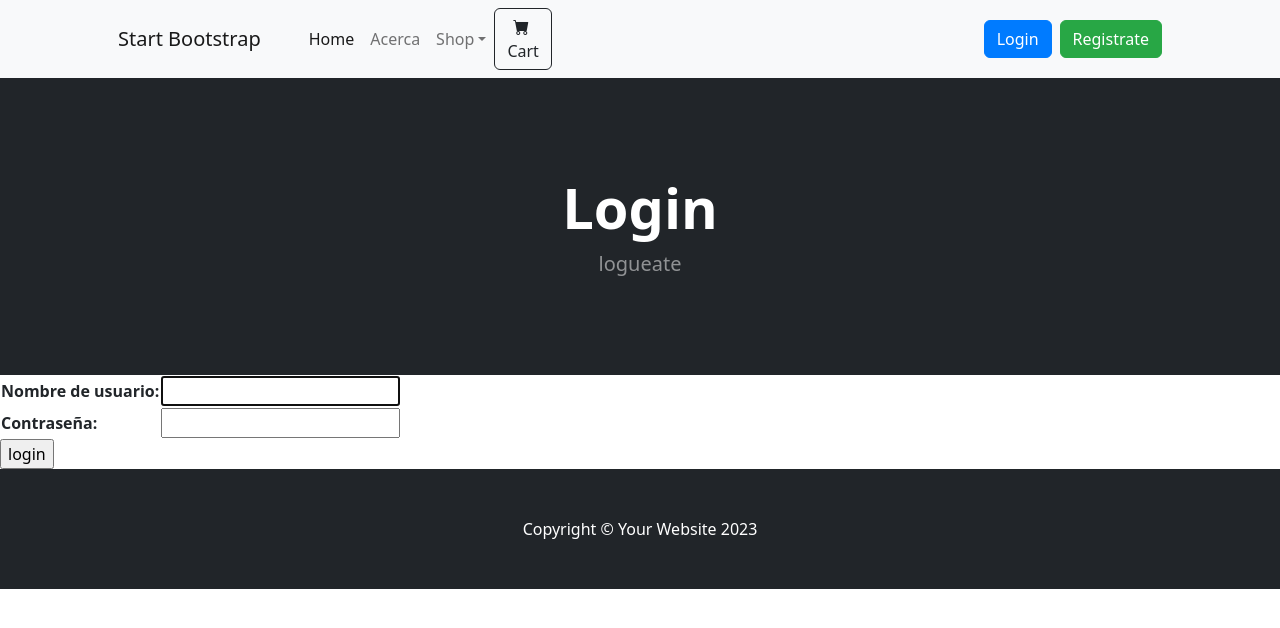
After one commit to marcehlvs/ProyectoFinal, a Django app: page /login/ in a window 1280 px wide. The commit adds this page. Shown: the top 628 px of the page. Run offline with Django 5.2, Linux system fonts and the light colour scheme; some libraries are stand-ins or nearby versions.

Commit message:
login/logout falta registro

```diff
--- a/Tienda/templates/Tienda/index.html
+++ b/Tienda/templates/Tienda/index.html
@@ -24,28 +24,43 @@
         <button class="navbar-toggler" type="button" data-bs-toggle="collapse" data-bs-target="#navbarSupportedContent" aria-controls="navbarSupportedContent" aria-expanded="false" aria-label="Toggle navigation"><span class="navbar-toggler-icon"></span></button>
         <div class="collapse navbar-collapse" id="navbarSupportedContent">
             <ul class="navbar-nav me-auto mb-2 mb-lg-0 ms-lg-4">
-                        <li class="nav-item"><a class="nav-link active" aria-current="page" href="#!">Home</a></li>
-                        <li class="nav-item"><a class="nav-link" href="#!">About</a></li>
+                <li class="nav-item"><a class="nav-link active" aria-current="page" href="{% url 'home' %}">Home</a></li>
+                <li class="nav-item"><a class="nav-link" href="#!">Acerca</a></li>
                 <li class="nav-item dropdown">
                     <a class="nav-link dropdown-toggle" id="navbarDropdown" href="#" role="button" data-bs-toggle="dropdown" aria-expanded="false">Shop</a>
                     <ul class="dropdown-menu" aria-labelledby="navbarDropdown">
-                                <li><a class="dropdown-item" href="{% url 'productos' %}">All Products</a></li>
+                        <li><a class="dropdown-item" href="{% url 'productos' %}">Productos</a></li>
                         <li><hr class="dropdown-divider" /></li>
                         <li><a class="dropdown-item" href="{% url 'categorias' %}">Categorias</a></li>
-                                <li><a class="dropdown-item" href="#!">New Arrivals</a></li>
+                        <li><a class="dropdown-item" href="#!">Pedidos</a></li>
                     </ul>
                 </li>
             </ul>
-                    <form class="d-flex">
+            <form class="d-flex me-auto">
                 <button class="btn btn-outline-dark" type="submit">
                     <i class="bi-cart-fill me-1"></i>
                     Cart
-                            <span class="badge bg-dark text-white ms-1 rounded-pill">0</span>
                 </button>
             </form>
+            <ul class="navbar-nav ms-auto mb-2 mb-lg-0 ms-lg-4" style="display: flex; justify-content: flex-end; width: 100%;">
+                {% if user.is_authenticated %}
+                <li>
+                    <form method="post" action="{% url 'logout' %}" style="display: inline;">
+                        {% csrf_token %}
+                        <button type="submit" class="btn btn-danger me-2" style="background-color: #dc3545; border-color: #dc3545;">Logout</button>
+                    </form>
+                </li>
+                {% else %}
+                <li><a class="btn btn-primary me-2" href="{% url 'login' %}" style="background-color: #007bff; border-color: #007bff;">Login</a></li>
+                <li><a class="btn btn-success" href="" style="background-color: #28a745; border-color: #28a745;">Registrate</a></li>
+                {% endif %}
+            </ul>
         </div>
     </div>
 </nav>
+
+
+
         <!-- Header-->
         {% block titulo %}
         <header class="bg-dark py-5">
--- /dev/null
+++ b/Tienda/templates/Tienda/login.html
@@ -0,0 +1,24 @@
+{% extends 'Tienda/index.html' %}
+
+
+{% block titulo %}
+     <header class="bg-dark py-5">
+            <div class="container px-4 px-lg-5 my-5">
+                <div class="text-center text-white">
+                    <h1 class="display-4 fw-bolder">Login</h1>
+                    <p class="lead fw-normal text-white-50 mb-0">logueate</p>
+                </div>
+            </div>
+        </header>
+{% endblock titulo %}
+
+
+{% block contenido %}
+    <form action="" method="post">
+        {% csrf_token %}
+        <table>
+            {{ form.as_table }}
+        </table>
+        <input type="submit" value="login">
+    </form>
+{% endblock contenido %}
--- a/Tienda/urls.py
+++ b/Tienda/urls.py
@@ -1,5 +1,6 @@
 from django.urls import path, include
 from Tienda.views import *
+from django.contrib.auth.views import LogoutView
 
 urlpatterns = [
     path('', home, name='home'),
@@ -21,5 +22,10 @@ urlpatterns = [
     #___ pedidos
 
 
+    #___ login
 
+    path('login/', loginRequest, name='login'),
+
+    #___ logout con cbv
+    path('logout/', LogoutView.as_view(template_name="Tienda/logout.html"), name='logout'),
 ]
--- a/Tienda/views.py
+++ b/Tienda/views.py
@@ -1,8 +1,12 @@
-from django.shortcuts import render
+from django.shortcuts import render, redirect
 from django.urls import reverse_lazy
 from django.views.generic import ListView, CreateView, UpdateView, DeleteView
 
 from Tienda.models import *
+
+#login
+from django.contrib.auth import login, authenticate
+from django.contrib.auth.forms import AuthenticationForm
 
 
 # Create your views here.
@@ -60,3 +64,20 @@ class CategoriaUpdate(UpdateView):
 class CategoriaDelete(DeleteView):
     model = Categoria
     success_url = reverse_lazy("categorias")
+
+
+#login-logout-registration
+
+def loginRequest(request):
+    if request.method == "POST":  # Ya llego la información.
+        usuario = request.POST["username"]
+        clave = request.POST["password"]
+        user = authenticate(username=usuario, password=clave)
+        if user is not None:
+            login(request, user)
+            return render(request, "Tienda/index.html")
+        else:
+            return redirect(reverse_lazy('login'))
+    else:
+        miForm = AuthenticationForm()  # Creo formulario vacio
+    return render(request, "Tienda/login.html", {"form": miForm})
```
Also changed, not shown: Tienda/templates/Tienda/logout.html (added, +18 -0 lines), db.sqlite3. Lines whose indentation alone changed are shown as unchanged.
